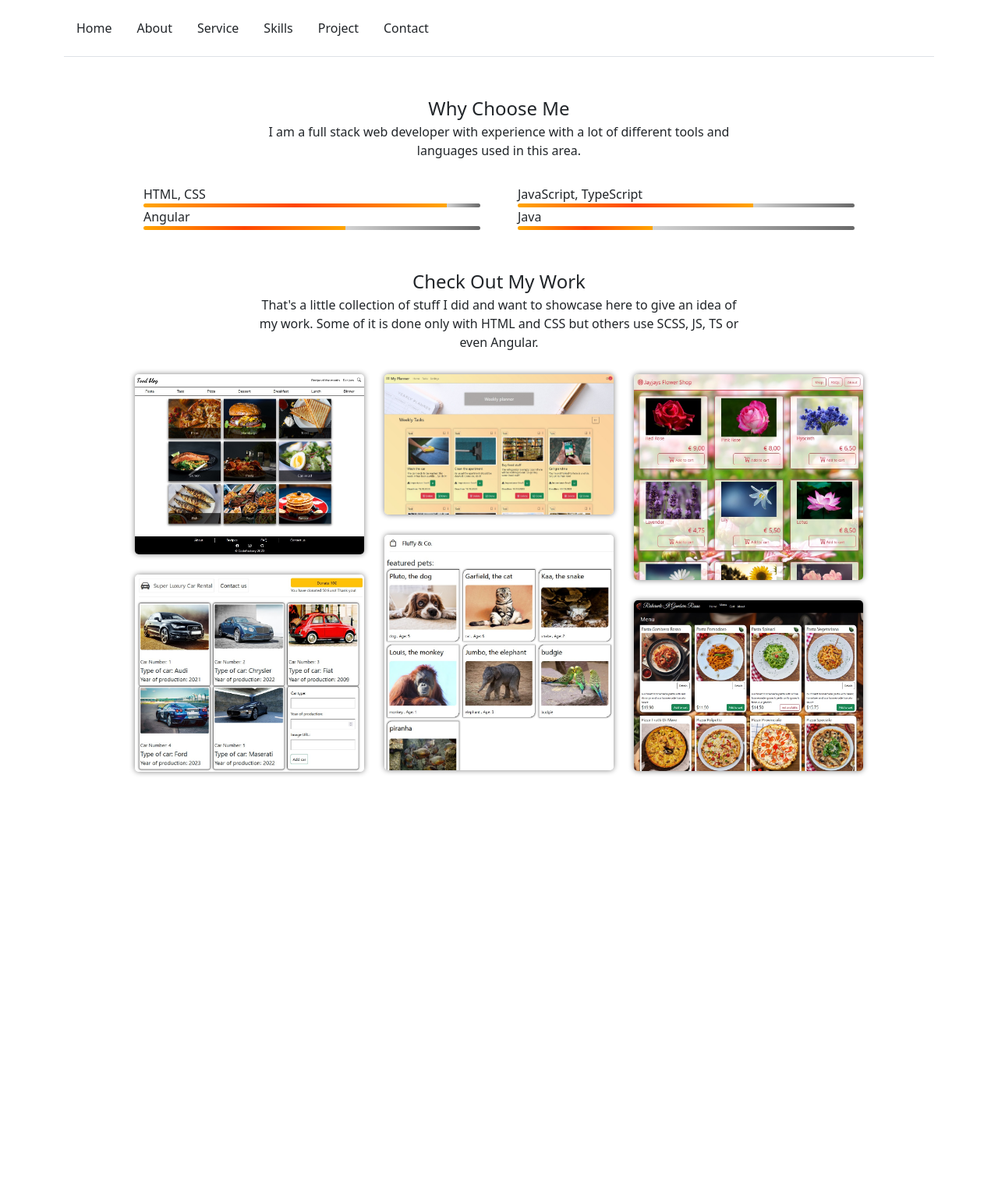
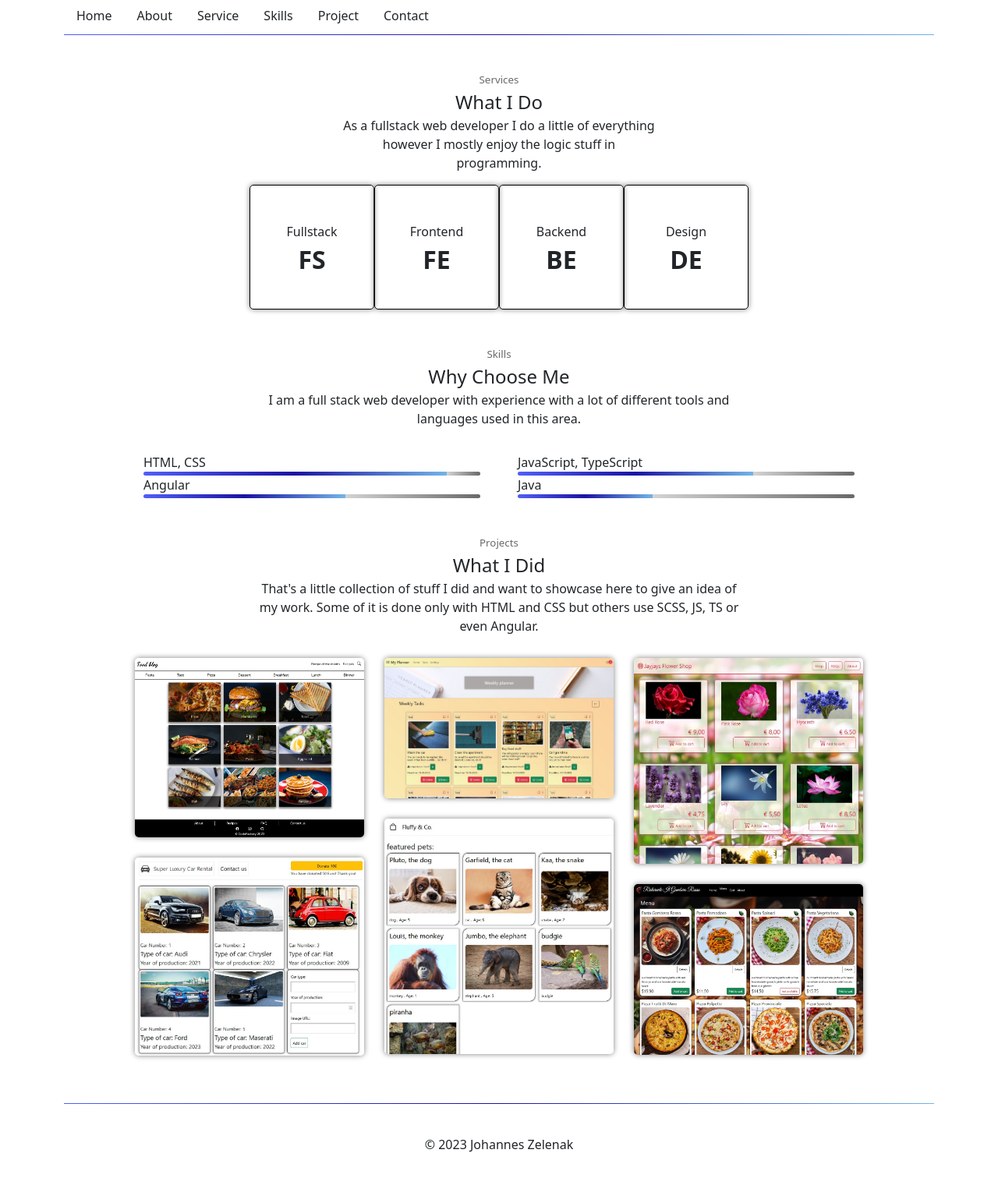
Before and after one commit to JFZelenak/CFV-deployedPortfolio, a PHP site: page / in a window 1280 px wide. Shown: the whole page at 78% size. Before the commit the page ends 995 px from the top, so only its background shows below. Run offline with PHP 8.4, Linux system fonts and the light colour scheme.

Commit message:
add changes

```diff
--- a/index.html
+++ b/index.html
@@ -15,8 +15,7 @@
 <body>
     <!-- navbar -->
     <div class="container">
-        <header class="d-flex flex-wrap justify-content-right py-3 mb-4 border-bottom">
-
+        <header class="d-flex flex-wrap justify-content-right mb-1">
           <ul class="nav nav-pills">
             <li class="nav-item"><a href="#myHome" class="nav-link text-dark" aria-current="page">Home</a></li>
             <li class="nav-item"><a href="#myAbout" class="nav-link text-dark">About</a></li>
@@ -26,6 +25,7 @@
             <li class="nav-item"><a href="#myContact" class="nav-link text-dark">Contact</a></li>
           </ul>
         </header>
+        <div class="myDivider"> </div>
       </div>
     <!-- Home -->
     <div class="container mb-5" id="myHome">
@@ -36,14 +36,49 @@
 
     </div>
     <!-- services -->
-    <div class="container mb-5" id="myServices">
-
+    <div class="container mb-5 w-50" id="myServices">
+        <div class="row mb-3">
+            <div class="col-2"></div>
+            <div class="col-8">
+                <div class="fs-7 text-center">Services</div>
+                <div class="fs-4 text-center">What I Do</div>
+                <div class="fs-6 text-center">As a fullstack web developer I do a little of everything however I mostly enjoy the logic stuff in programming.</div>
+            </div>
+            <div class="col-2"></div>
+        </div>
+        <div class="row row-cols-4 justify-content-between">
+            <div class="myServiceCard">
+                <div>
+                    <p class="fs-6">Fullstack</p>
+                    <p class="fs-2 mt-0 mb-0"><b>FS</b></p>
+                </div>
+            </div>
+            <div class="myServiceCard">
+                <div>
+                    <p class="fs-6">Frontend</p>
+                    <p class="fs-2 mt-0 mb-0"><b>FE</b></p>
+                </div>
+            </div>
+            <div class="myServiceCard">
+                <div>
+                    <p class="fs-6">Backend</p>
+                    <p class="fs-2 mt-0 mb-0"><b>BE</b></p>
+                </div>
+            </div>
+            <div class="myServiceCard">
+                <div>
+                    <p class="fs-6">Design</p>
+                    <p class="fs-2 mt-0 mb-0"><b>DE</b></p>
+                </div>
+            </div>
+        </div>
     </div>
     <!-- Skills -->
     <div class="container mb-5 w-75" id="mySkills">
         <div class="row mb-3">
             <div class="col-2"></div>
             <div class="col-8">
+                <div class="fs-7 text-center">Skills</div>
                 <div class="fs-4 text-center">Why Choose Me</div>
                 <div class="fs-6 text-center mb-3">I am a full stack web developer with experience with a lot of different tools and languages used in this area.</div>
             </div>
@@ -62,7 +97,8 @@
         <div class="row mb-3">
             <div class="col-2"></div>
             <div class="col-8">
-                <div class="fs-4 text-center">Check Out My Work</div>
+                <div class="fs-7 text-center">Projects</div>
+                <div class="fs-4 text-center">What I Did</div>
                 <div class="fs-6 text-center">That's a little collection of stuff I did and want to showcase here to give an idea of my work. Some of it is done only with HTML and CSS but others use SCSS, JS, TS or even Angular.</div>
             </div>
             <div class="col-2"></div>
@@ -107,6 +143,14 @@
 
     </div>
 
+    <!-- footer -->
+    <div class="container">
+        <div class="myDivider"> </div>
+        <footer class="d-flex flex-wrap justify-content-center align-items-center py-3 my-4">
+            <p class="fs-6 mb-0 text-dark">© 2023 Johannes Zelenak</p>
+        </footer>
+    </div>
+    <!-- script -->
     <script src="data.js"></script>
     <!-- bootstrap script -->
     <script src="https://cdn.jsdelivr.net/npm/bootstrap@5.3.2/dist/js/bootstrap.bundle.min.js"
--- a/script.js
+++ b/script.js
@@ -12,7 +12,7 @@ tools.forEach((tool) => {
             <div class="row myPercentageRow">
                 <div class="col-12">
                     <div class="d-flex">
-                        <div class="orange" style="width: ${tool.percentage}%;"> </div>
+                        <div class="color" style="width: ${tool.percentage}%;"> </div>
                         <div class="gray" style="width: ${tool.remainder}%;"> </div>
                     </div>
                 </div>
--- a/script.ts
+++ b/script.ts
@@ -11,7 +11,7 @@ tools.forEach((tool)=>{
             <div class="row myPercentageRow">
                 <div class="col-12">
                     <div class="d-flex">
-                        <div class="orange" style="width: ${tool.percentage}%;"> </div>
+                        <div class="color" style="width: ${tool.percentage}%;"> </div>
                         <div class="gray" style="width: ${tool.remainder}%;"> </div>
                     </div>
                 </div>
--- a/style.css
+++ b/style.css
@@ -3,6 +3,65 @@
     padding:0;
     box-sizing: border-box;
 }
+
+:root {
+    --background-color-one: linear-gradient(90deg, rgb(81, 95, 247),rgb(27, 20, 162), rgb(115, 180, 230));
+    --background-color-two: linear-gradient(90deg, lightgray, dimgray);
+}
+.myDivider {
+    padding: 0.5px;
+    background-image: var(--background-color-one);
+
+}
+.fs-7 {
+    font-size: 10pt;
+    color: dimgray;
+}
+/* myServices */
+
+.myServiceCard {
+    width: 160px;
+    height: 160px;
+    border: 1px solid black;
+    box-shadow: 0px 0px 7px gray;
+    border-radius: 5px;
+    text-align: center;
+}
+.myServiceCard div {
+    /* height: 100%;
+    width: 100%; */
+    margin-top: 35%;
+    /* margin-bottom: 30%; */
+}
+.myServiceCard p {
+    margin: 0;
+    padding: 0;
+}
+/* mySkills */
+.myPercentageRow, .myTextRow {
+    width: 100%;
+    margin: 0px;
+    padding: 0px;
+}
+.myPercentageRow {
+    height: 5px;
+}
+.color {
+    background-color: blue;
+    /* background-image: linear-gradient(90deg, orange,orangered, orange); */
+    background-image: var(--background-color-one);
+    border-radius: 2.5px 0px 0px 2.5px;
+}
+.gray {
+    background-color: gray;
+    background-image: var(--background-color-two);
+    border-radius: 0px 2.5px 2.5px 0px;
+}
+.color, .gray {
+    height: 100%;
+    padding: 2.5px;
+}
+/* myProjects */
 #myProjects a {
     background-color: white;
     padding: 5px;
@@ -12,25 +71,3 @@ a img {
     border-radius: 5px;
     box-shadow: 0px 0px 7px gray;
 }
-.myPercentageRow, .myTextRow {
-    width: 100%;
-    margin: 0px;
-    padding: 0px;
-}
-.myPercentageRow {
-    height: 5px;
-}
-.orange {
-    background-color: orange;
-    background-image: linear-gradient(90deg, orange,orangered, orange);
-    border-radius: 2.5px 0px 0px 2.5px;
-}
-.gray {
-    background-color: gray;
-    background-image: linear-gradient(90deg, lightgray, dimgray);
-    border-radius: 0px 2.5px 2.5px 0px;
-}
-.orange, .gray {
-    height: 100%;
-    padding: 2.5px;
-}
```
